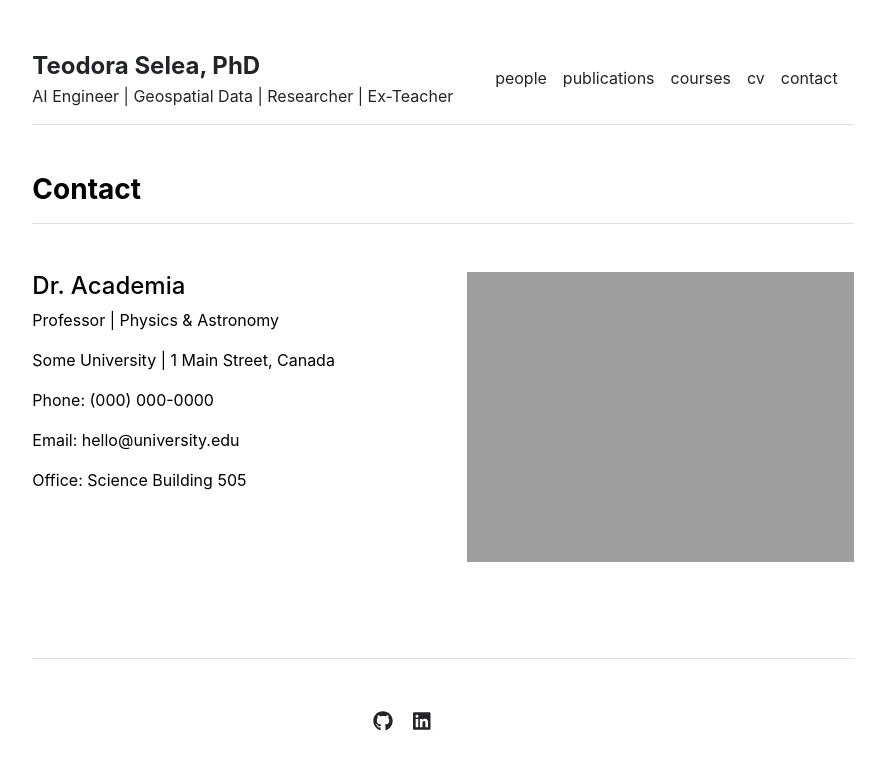
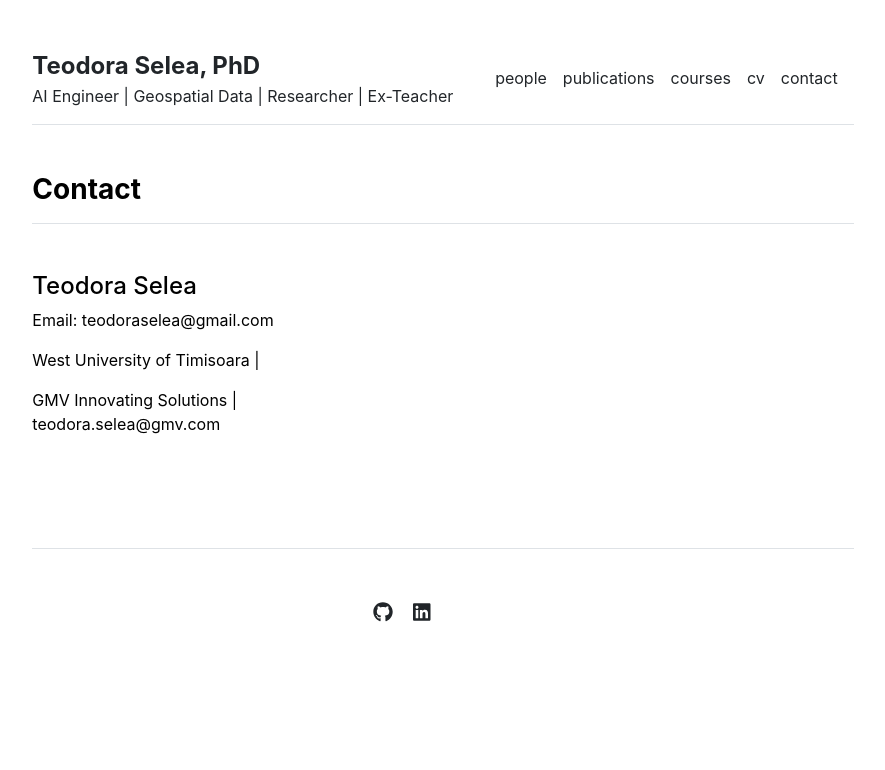
Before and after one commit to tselea/tselea.github.io, a Jekyll site: the page built from contact.md, in a window 1280 px wide. Shown: the top 770 px of the page, without its empty margins (197-1082 px from the left). Built offline with Jekyll 4.4.1, drawn with Linux system fonts in a browser that asks for light colours.

Commit message:
update contact info

```diff
--- a/_data/settings.yml
+++ b/_data/settings.yml
@@ -20,4 +20,4 @@ social:
 - {icon: 'linkedin', link: 'https://linkedin.com/in/teodora-selea'}
 
 contacts:
-- {name: 'Dr. Academia', title: 'Professor', department: 'Physics & Astronomy', institution: 'Some University', institution_address: '1 Main Street, Canada', phone: '(000) 000-0000', email: 'hello@university.edu', office: 'Science Building 505', image: 'assets/img/contact.jpg'}
+- {name: 'Teodora Selea', academia: 'West University of Timisoara', email-academia: 'teodora.selea@e-uvt.ro', industry: 'GMV Innovating Solutions', email-industry: 'teodora.selea@gmv.com', phone: '(000) 000-0000', email: 'teodoraselea@gmail.com', office: 'Science Building 505', image: 'assets/img/contact.jpg'}
--- a/_includes/contact.html
+++ b/_includes/contact.html
@@ -5,15 +5,14 @@
     <div class="row g-5 mb-5">
       <div class="col-md-6">
         <h4>{{ contact.name }}</h4>
-        <p>{{ contact.title }} | {{ contact.department }}</p>
-        <p>{{ contact.institution }} | {{ contact.institution_address }}</p>
-        <p>Phone: {{ contact.phone }}</p>
         <p>Email: {{ contact.email }}</p>
-        <p>Office: {{ contact.office }}</p>
+        <p>{{ contact.academia }} | {{ contact.academia-email }}</p>
+        <p>{{ contact.industry }} | {{ contact.email-industry }}</p>
+
       </div>
-      <div class="col-md-6">
+    <!--  <div class="col-md-6">
         <img src="{{ site.github.url }}/{{ contact.image }}" alt="Contact" width="100%">
-      </div>
+      </div>-->
     </div>
     {% endfor %}
   </div>
```
